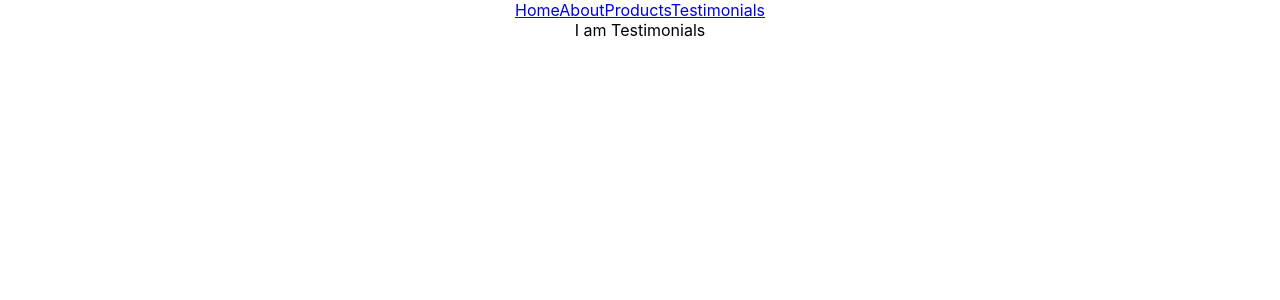
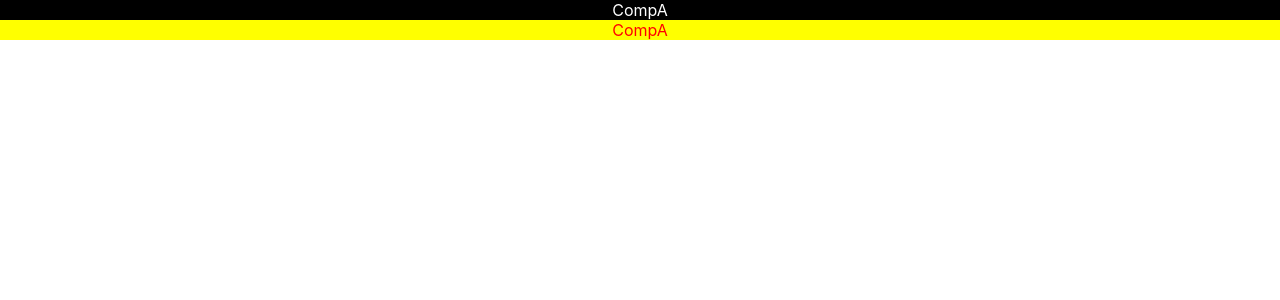
Before and after one commit to jainanuj744/react-performance-app, a React (Create React App) app: page /testimonials in a window 1280 px wide. Shown: the top 300 px of the page. Built offline with nearby package versions, Linux system fonts and the light colour scheme.

Commit message:
Higher Order Function Implemented

```diff
--- a/src/App.js
+++ b/src/App.js
@@ -3,6 +3,8 @@ import { Suspense, lazy } from "react";
 import "./App.css";
 import Navbar from "./Components/Navbar";
 import { BrowserRouter, Route, Routes } from "react-router-dom";
+import HOC from "./Components/HOC";
+import CompA from "./Components/CompA";
 // import SimpleImport from './Components/SimpleImport';
 
 const Home = lazy(() => import("./Pages/Home"));
@@ -15,7 +17,7 @@ function App() {
     <div className="App">
       {/* <DynamicImport/> */}
       {/* <SimpleImport/> */}
-      <Suspense fallback={<h2>.....Loading</h2>}>
+      {/* <Suspense fallback={<h2>.....Loading</h2>}>
         <BrowserRouter>
           <Navbar />
           <Routes>
@@ -25,7 +27,10 @@ function App() {
             <Route path="/testimonials" element={<Testimonials />}></Route>
           </Routes>
         </BrowserRouter>
-      </Suspense>
+      </Suspense> */}
+
+      <CompA dark/>
+      <CompA light/>
     </div>
   );
 }
--- /dev/null
+++ b/src/Components/CompA.js
@@ -0,0 +1,13 @@
+import HOC from "./HOC"
+
+function CompA(props){
+    // console.log(props);
+    return <>
+        <div style={props.style}>
+        CompA
+        {/* {console.log(props)} */}
+        </div>
+    </>
+}
+
+export default HOC(CompA);
--- /dev/null
+++ b/src/Components/HOC.js
@@ -0,0 +1,23 @@
+const styles = {
+  dark: {
+    background: "black",
+    color: "white",
+  },
+  light: {
+    background: "yellow",
+    color: "red",
+  },
+};
+export default function HOC(WrappedComp) {
+  return function (props) {
+    // console.log(props);
+    let temp = {};
+    if (props.dark) {
+      temp = { ...styles.dark };
+    } else if (props.light) {
+      temp = { ...styles.light };
+    }
+    // console.log(temp);
+    return <WrappedComp style={temp} />;
+  };
+}
```
